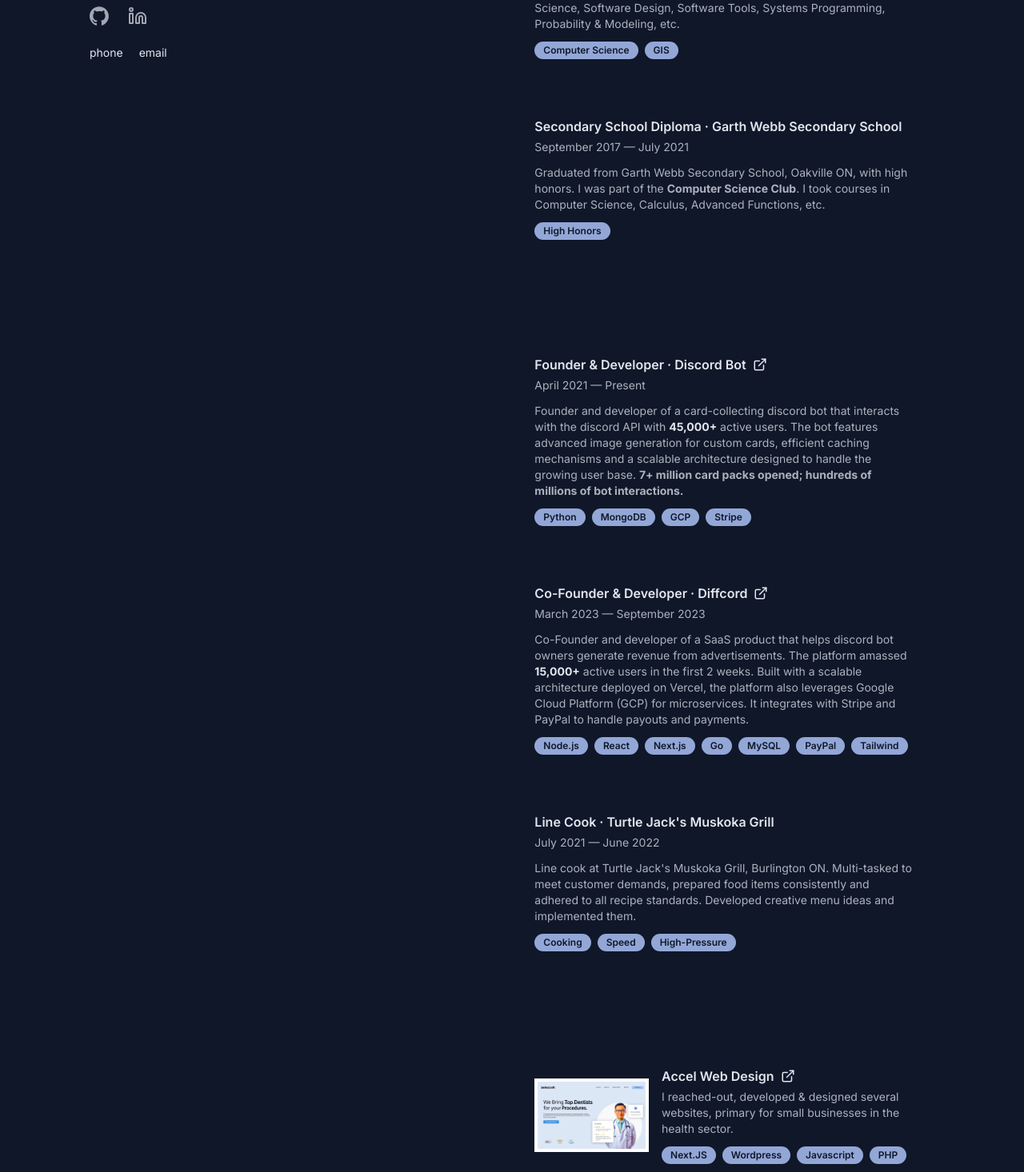
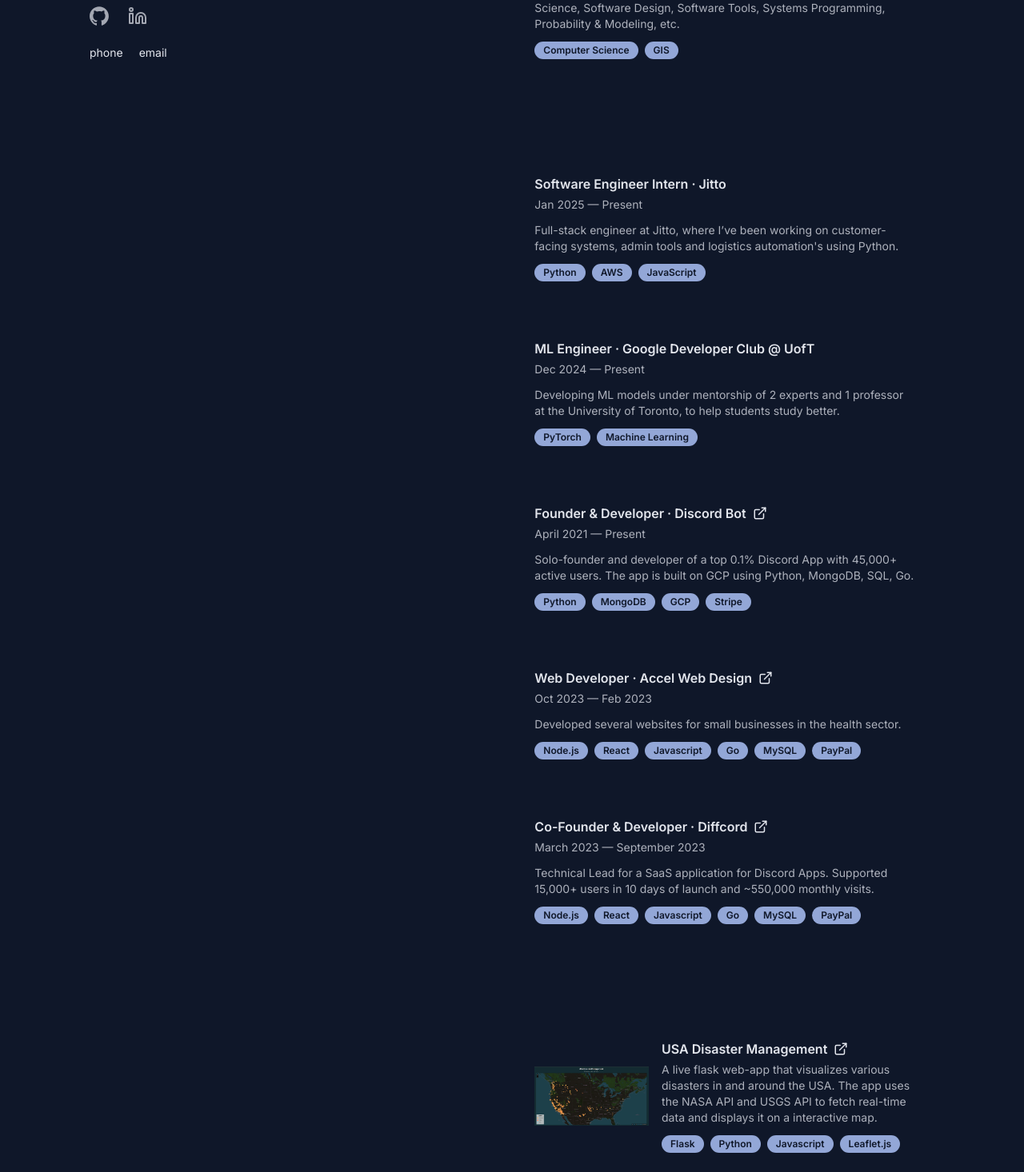
Before and after one commit to 1elasmarjad/jads-portfolio-website, a Next.js app: page / in a window 1280 px wide. Shown: the part 644-2110 px from the top of the page at 80% size. Built offline with nearby package versions, Linux system fonts and the light colour scheme; no server answers.

Commit message:
✨ Improved website

```diff
--- a/src/components/portfolio.tsx
+++ b/src/components/portfolio.tsx
@@ -15,7 +15,6 @@
 import FanFund from "images/fanfund.png";
 import Gitmoji from "images/gitmoji.png";
 import DisasterImage from "images/disaster.png";
-import AccelImage from "images/accel.png";
 import { useEffect, useState } from "react";
 import { TextEffect } from "~/components/ui/texteffect";
 
@@ -167,7 +166,7 @@
               ABOUT
             </h2>
             <p>
-              I'm a CS & GIS double major with a passion for turning ideas into
+              I'm a Computer Science major with a passion for turning ideas into
               code and solving real problems.
             </p>
             <br />
@@ -206,7 +205,7 @@
                 <h3 className="mb-1 font-semibold text-foreground sm:group-hover:text-primary">
                   Computer Science · University of Toronto
                 </h3>
-                <h3 className="mb-3 text-sm">September 2021 — Present</h3>
+                <h3 className="mb-3 text-sm">September 2021 — June 2026</h3>
                 <p className="text-sm">
                   Bachelor of Science · Double Major in{" "}
                   <strong>Computer Science</strong> and{" "}
@@ -229,7 +228,7 @@
                 </ul>
               </div>
 
-              <div className="group flex flex-col rounded-md px-2.5 py-4 transition-all sm:hover:bg-foreground/10 lg:px-6">
+              {/* <div className="group flex flex-col rounded-md px-2.5 py-4 transition-all sm:hover:bg-foreground/10 lg:px-6">
                 <h3 className="mb-1 font-semibold text-foreground sm:group-hover:text-primary">
                   Secondary School Diploma · Garth Webb Secondary School
                 </h3>
@@ -243,7 +242,7 @@
                 <ul className="mt-3 flex gap-2">
                   <Badge>High Honors</Badge>
                 </ul>
-              </div>
+              </div> */}
             </div>
           </section>
 
@@ -253,9 +252,42 @@
             </h2>
 
             <div className="flex flex-col gap-10">
+              <div className="group flex flex-col rounded-md px-2.5 py-4 transition-all sm:hover:cursor-pointer sm:hover:bg-foreground/10 lg:px-6">
+                <h3 className="mb-1 flex items-center gap-2 font-semibold text-foreground transition-all sm:group-hover:text-primary">
+                  Software Engineer Intern · Jitto{" "}
+                </h3>
+                <h3 className="mb-3 text-sm">Jan 2025 — Present</h3>
+                <p className="text-sm">
+                  Full-stack engineer at Jitto, where I’ve been working on
+                  customer-facing systems, admin tools and logistics
+                  automation's using Python.
+                </p>
+                <ul className="mt-3 flex gap-2">
+                  <Badge>Python</Badge>
+                  <Badge>AWS</Badge>
+                  <Badge>JavaScript</Badge>
+                </ul>
+              </div>
+
+              <div className="group flex flex-col rounded-md px-2.5 py-4 transition-all sm:hover:cursor-pointer sm:hover:bg-foreground/10 lg:px-6">
+                <h3 className="mb-1 flex items-center gap-2 font-semibold text-foreground transition-all sm:group-hover:text-primary">
+                  ML Engineer · Google Developer Club @ UofT{" "}
+                </h3>
+                <h3 className="mb-3 text-sm">Dec 2024 — Present</h3>
+                <p className="text-sm">
+                  Developing ML models under mentorship of 2 experts and 1
+                  professor at the University of Toronto, to help students study
+                  better.
+                </p>
+                <ul className="mt-3 flex gap-2">
+                  <Badge>PyTorch</Badge>
+                  <Badge>Machine Learning</Badge>
+                </ul>
+              </div>
+
               <Link
                 className="group flex flex-col rounded-md px-2.5 py-4 transition-all sm:hover:cursor-pointer sm:hover:bg-foreground/10 lg:px-6"
-                href={"https://top.gg/bot/785719830640328704"}
+                href={env.NEXT_PUBLIC_DISCORD_URL}
                 target="_blank"
               >
                 <h3 className="mb-1 flex items-center gap-2 font-semibold text-foreground transition-all sm:group-hover:text-primary">
@@ -264,22 +296,39 @@
                 </h3>
                 <h3 className="mb-3 text-sm">April 2021 — Present</h3>
                 <p className="text-sm">
-                  Founder and developer of a card-collecting discord bot that
-                  interacts with the discord API with{" "}
-                  <strong className="text-foreground">45,000+</strong> active
-                  users. The bot features advanced image generation for custom
-                  cards, efficient caching mechanisms and a scalable
-                  architecture designed to handle the growing user base.{" "}
-                  <strong>
-                    7+ million card packs opened; hundreds of millions of bot
-                    interactions.
-                  </strong>
+                  Solo-founder and developer of a top 0.1% Discord App with
+                  45,000+ active users. The app is built on GCP using Python,
+                  MongoDB, SQL, Go.
                 </p>
                 <ul className="mt-3 flex gap-2">
                   <Badge>Python</Badge>
                   <Badge>MongoDB</Badge>
                   <Badge>GCP</Badge>
                   <Badge>Stripe</Badge>
+                </ul>
+              </Link>
+
+              <Link
+                className="group flex flex-col rounded-md px-2.5 py-4 transition-all sm:hover:cursor-pointer sm:hover:bg-foreground/10 lg:px-6"
+                href={"https://www.accelwebdesign.com/"}
+                target="_blank"
+              >
+                <h3 className="mb-1 flex items-center gap-2 font-semibold text-foreground transition-all sm:group-hover:text-primary">
+                  Web Developer · Accel Web Design{" "}
+                  <ExternalLinkIcon size="18" />
+                </h3>
+                <h3 className="mb-3 text-sm">Oct 2023 — Feb 2023</h3>
+                <p className="text-sm">
+                  Developed several websites for small businesses in the health
+                  sector.
+                </p>
+                <ul className="mt-3 flex gap-2">
+                  <Badge>Node.js</Badge>
+                  <Badge>React</Badge>
+                  <Badge>Javascript</Badge>
+                  <Badge>Go</Badge>
+                  <Badge>MySQL</Badge>
+                  <Badge className="hidden sm:block">PayPal</Badge>
                 </ul>
               </Link>
 
@@ -294,42 +343,19 @@
                 </h3>
                 <h3 className="mb-3 text-sm">March 2023 — September 2023</h3>
                 <p className="text-sm">
-                  Co-Founder and developer of a SaaS product that helps discord
-                  bot owners generate revenue from advertisements. The platform
-                  amassed <strong className="text-foreground">15,000+</strong>{" "}
-                  active users in the first 2 weeks. Built with a scalable
-                  architecture deployed on Vercel, the platform also leverages
-                  Google Cloud Platform (GCP) for microservices. It integrates
-                  with Stripe and PayPal to handle payouts and payments.
+                  Technical Lead for a SaaS application for Discord Apps.
+                  Supported 15,000+ users in 10 days of launch and ~550,000
+                  monthly visits.
                 </p>
                 <ul className="mt-3 flex gap-2">
                   <Badge>Node.js</Badge>
                   <Badge>React</Badge>
-                  <Badge>Next.js</Badge>
+                  <Badge>Javascript</Badge>
                   <Badge>Go</Badge>
                   <Badge>MySQL</Badge>
                   <Badge className="hidden sm:block">PayPal</Badge>
-                  <Badge className="hidden lg:block">Tailwind</Badge>
                 </ul>
               </Link>
-
-              <div className="group flex flex-col rounded-md px-2.5 py-4 transition-all sm:hover:bg-foreground/10 lg:px-6">
-                <h3 className="mb-1 font-semibold text-foreground sm:group-hover:text-primary">
-                  Line Cook · Turtle Jack's Muskoka Grill
-                </h3>
-                <h3 className="mb-3 text-sm">July 2021 — June 2022</h3>
-                <p className="text-sm">
-                  Line cook at Turtle Jack's Muskoka Grill, Burlington ON.
-                  Multi-tasked to meet customer demands, prepared food items
-                  consistently and adhered to all recipe standards. Developed
-                  creative menu ideas and implemented them.
-                </p>
-                <ul className="mt-3 flex gap-2">
-                  <Badge>Cooking</Badge>
-                  <Badge>Speed</Badge>
-                  <Badge>High-Pressure</Badge>
-                </ul>
-              </div>
             </div>
           </section>
 
@@ -339,33 +365,6 @@
             </h2>
 
             <div className="flex flex-col gap-8">
-              <Link
-                href="https://www.accelwebdesign.com/"
-                target="_blank"
-                className="group flex gap-4 rounded-md px-2.5 py-4 transition-all sm:hover:cursor-pointer sm:hover:bg-foreground/10 lg:px-6"
-              >
-                <Image
-                  src={AccelImage}
-                  alt={"Accel Web Design"}
-                  className="w-[30%] object-scale-down"
-                />
-                <div className="w-[70%]">
-                  <h3 className="mb-1 flex items-center gap-2 font-semibold text-foreground transition-all sm:group-hover:text-primary">
-                    Accel Web Design <ExternalLinkIcon size="18" />
-                  </h3>
-                  <p className="text-sm">
-                    I reached-out, developed & designed several websites,
-                    primary for small businesses in the health sector.
-                  </p>
-                  <ul className="mt-3 flex gap-2">
-                    <Badge>Next.JS</Badge>
-                    <Badge>Wordpress</Badge>
-                    <Badge className="hidden md:block">Javascript</Badge>
-                    <Badge>PHP</Badge>
-                  </ul>
-                </div>
-              </Link>
-
               <Link
                 href="https://github.com/1elasmarjad/disaster-management"
                 target="_blank"
--- a/src/env.js
+++ b/src/env.js
@@ -20,6 +20,7 @@
     NEXT_PUBLIC_EMAIL: z.string().email(),
     NEXT_PUBLIC_PHONE: z.string(),
     NEXT_PUBLIC_LINKEDIN: z.string().url(),
+    NEXT_PUBLIC_DISCORD_URL: z.string().url(),
   },
 
   /**
@@ -31,6 +32,7 @@
     NEXT_PUBLIC_EMAIL: process.env.NEXT_PUBLIC_EMAIL,
     NEXT_PUBLIC_PHONE: process.env.NEXT_PUBLIC_PHONE,
     NEXT_PUBLIC_LINKEDIN: process.env.NEXT_PUBLIC_LINKEDIN,
+    NEXT_PUBLIC_DISCORD_URL: process.env.NEXT_PUBLIC_DISCORD_URL,
     // NEXT_PUBLIC_CLIENTVAR: process.env.NEXT_PUBLIC_CLIENTVAR,
   },
   /**
```
Also changed, not shown: 1 other file (tests, documents, lock files or other folders).
